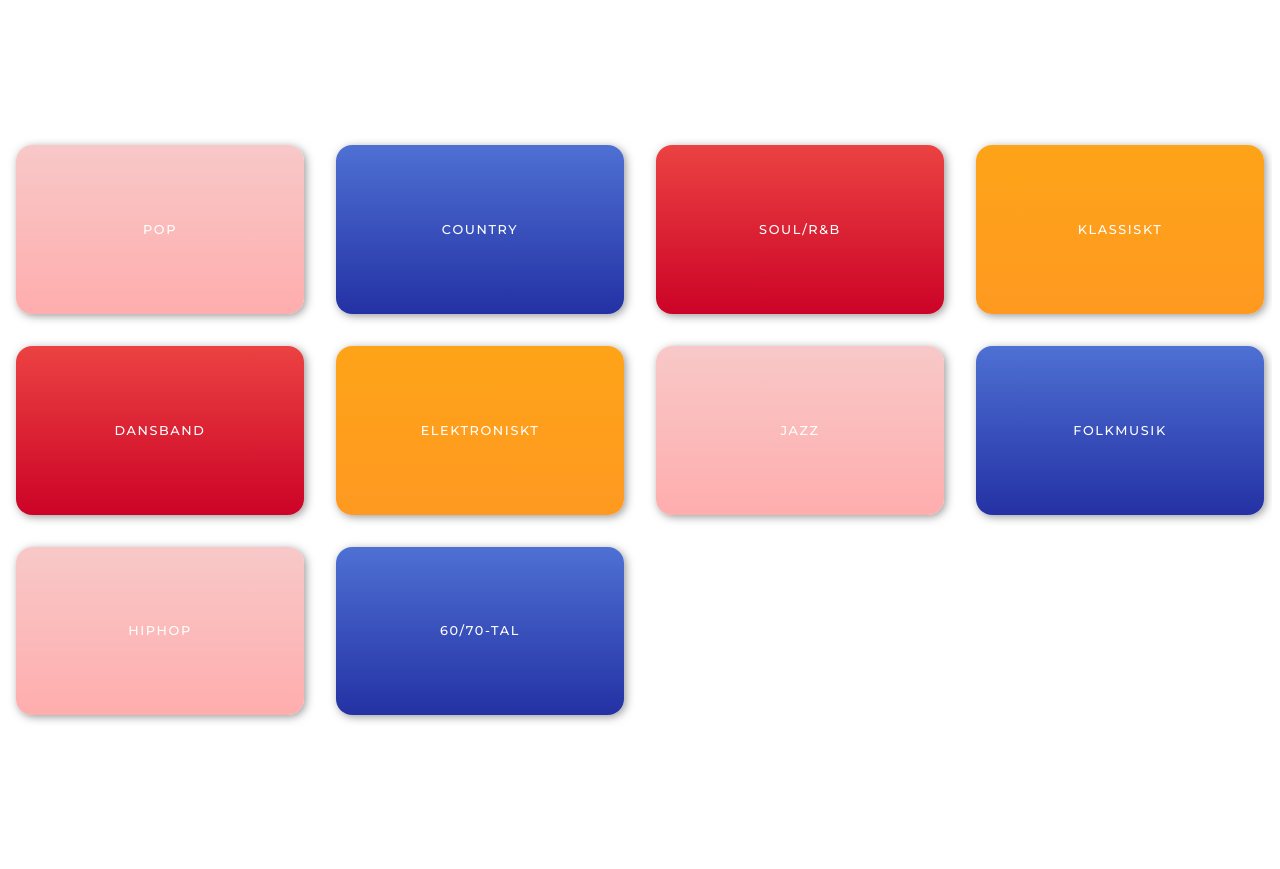
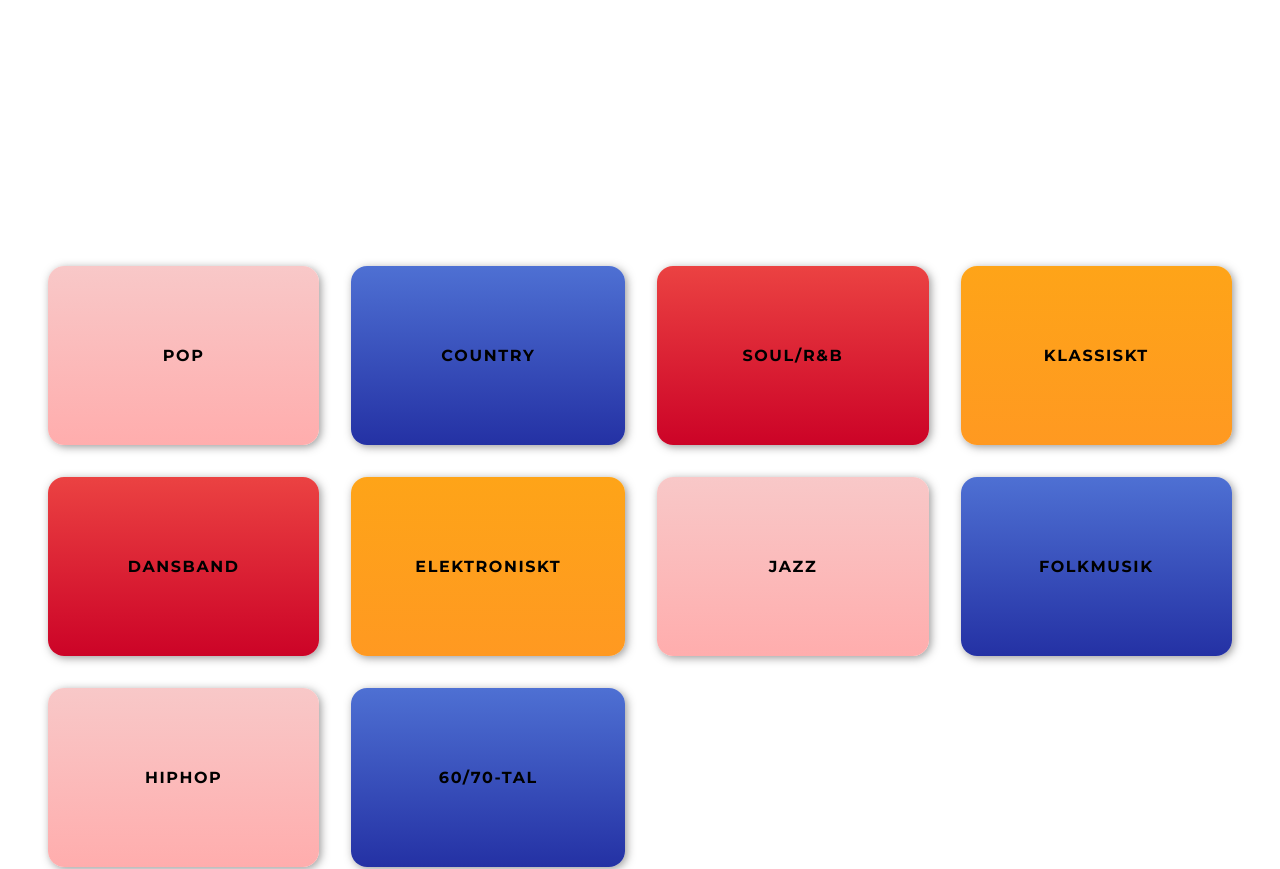
Before and after one commit to danjoh2019/musik_quiz-projekt, a Vue app: page /category in a window 1280 px wide. Shown: the part 1460-2329 px from the top of the page. Built offline with nearby package versions, Linux system fonts and the light colour scheme.

Commit message:
align img

```diff
--- a/src/views/CategoryView.vue
+++ b/src/views/CategoryView.vue
@@ -26,11 +26,16 @@ function selectCategory(id, categoryString) {
 </script>
 <style scoped>
 /* ---------------- FOR SMALLEST SCREEN --------------*/
+
+.header-category{
+    overflow: hidden;
+}
 .container-category {
 
     font-family: 'Montserrat', Impact, Haettenschweiler, 'Arial Narrow Bold', sans-serif;
     text-transform: uppercase;
     text-align: center;
+
 
 }
 
@@ -43,42 +48,42 @@ button {
 
 .container-category-buttons {
     display: grid;
-    grid-template-columns: repeat(2, 1fr);
+    grid-template-columns: 50% 50%;
     align-items: center;
+    margin-top: 17rem;
+    background-color: white;
+    width: 100%;
+    padding: 2rem;
 }
 
 .category-button {
-    flex-shrink: 1;
-    padding: 4rem;
+
+    padding: 3rem;
     border-radius: 1rem;
-    margin: 0.5rem;
+    margin: 1rem;
     border: none;
     font-family: 'Montserrat', Impact, Haettenschweiler, 'Arial Narrow Bold', sans-serif;
-    font-size: .8rem;
+    font-size: 1rem;
+    font-weight: bold;
     letter-spacing: 0.1rem;
-    background: black;
     box-shadow: 2px 2px 8px rgba(57, 56, 56, 0.5);
     text-transform: uppercase;
-    color: white;
-
-
+    color: linear-gradient(180deg, #fcf9f9e3 0%, #d191919e 100%);
 }
 
 button[value="elektroniskt"],
-
 button[value="pop"],
 button[value="hiphop"] {
-    background: linear-gradient(180deg, #F8C8C8 0%, #FFADAD 100%);
+    background: linear-gradient(180deg, #f8c8c8e3 0%, #FFADAD 100%);
     box-shadow: 2px 2px 8px rgba(57, 56, 56, 0.5);
 
 }
 
 button[value="dansband"],
-
 button[value="60/70-tal"],
 button[value="country"] {
 
-    background: linear-gradient(180deg, #4E70D3 0%, #2431A4 100%);
+    background: linear-gradient(180deg, #4e6fd3d8 0%, #2431A4 100%);
     box-shadow: 2px 2px 8px rgba(57, 56, 56, 0.5);
 
 }
@@ -86,7 +91,7 @@ button[value="country"] {
 
 button[value="folkmusik"],
 button[value="soul/r&b"] {
-    background: linear-gradient(180deg, #EB4242 0%, #CC0327 100%);
+    background: linear-gradient(180deg, #eb4242df 0%, #CC0327 100%);
     box-shadow: 2px 2px 8px rgba(57, 56, 56, 0.5);
 
 
@@ -94,7 +99,7 @@ button[value="soul/r&b"] {
 
 button[value="jazz"],
 button[value="klassiskt"] {
-    background: linear-gradient(180deg, #FEA418 0%, #FF9921 100%);
+    background: linear-gradient(180deg, #fea618b5 0%, #FF9921 100%);
     box-shadow: 2px 2px 8px rgba(57, 56, 56, 0.5);
 
 
@@ -102,20 +107,23 @@ button[value="klassiskt"] {
 
 
 .header-img img {
-    width: 170rem;
+    width: 390%;
     position: fixed;
-    opacity: 50%;
+    opacity: 110%;
     z-index: -2;
-    left: -87rem;
-    top: -1rem;
+    left: -80rem;
+    top: 4rem;
+
 }
+
+
 
 /* ---------------- FOR SMALL SCREEN --------------*/
 
 @media screen and (min-width: 576px) {
     .container-category-buttons {
         display: grid;
-        grid-template-columns: repeat(3, 1fr);
+        grid-template-columns: 33% 33% 33%;
         justify-items: stretch;
 
     }
@@ -161,6 +169,15 @@ button[value="klassiskt"] {
 
 
     }
+    .header-img img {
+        width: 300%;
+        position: fixed;
+        opacity: 110%;
+        z-index: -2;
+        left: -92rem;
+        top: 2rem;
+
+    }
 }
 
 /* ---------------- MEDIUM --------------*/
@@ -173,6 +190,7 @@ button[value="klassiskt"] {
         text-transform: uppercase;
         text-align: center;
         overflow: hidden;
+
     }
 
     .header-img img {
@@ -182,7 +200,6 @@ button[value="klassiskt"] {
         z-index: -2;
         left: -8rem;
         top: -5rem;
-
 
     }
 
```
